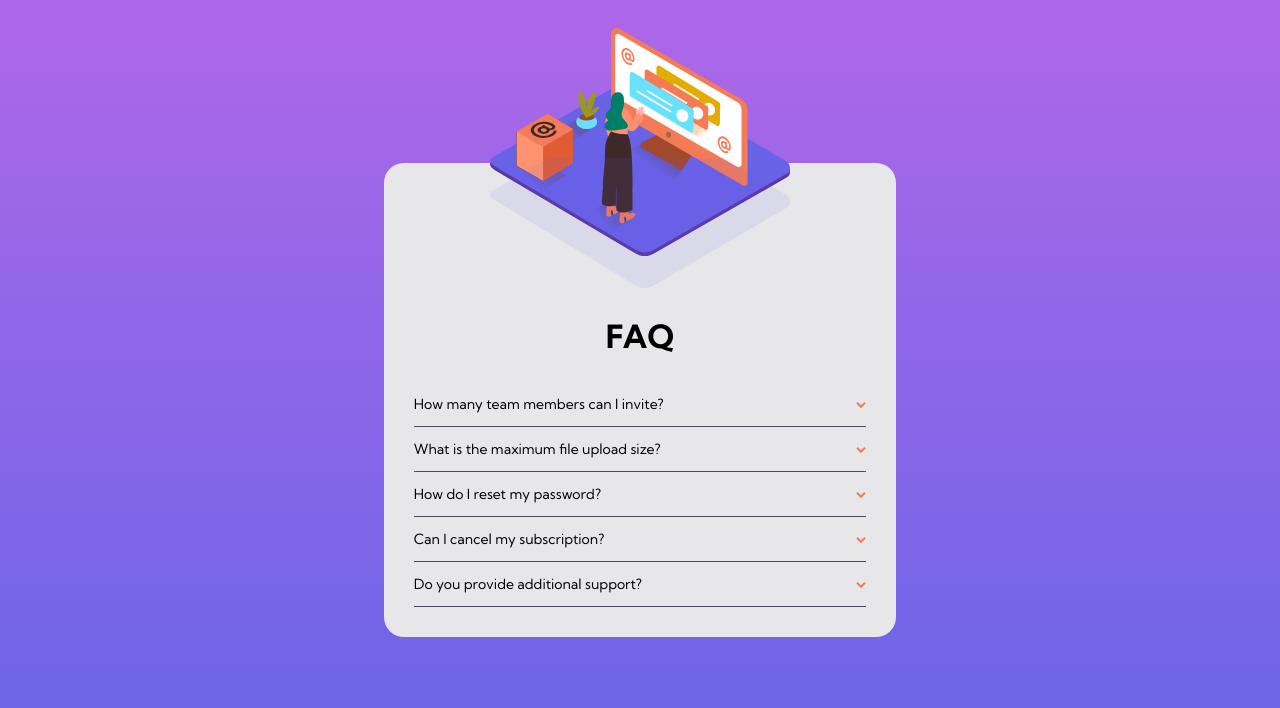
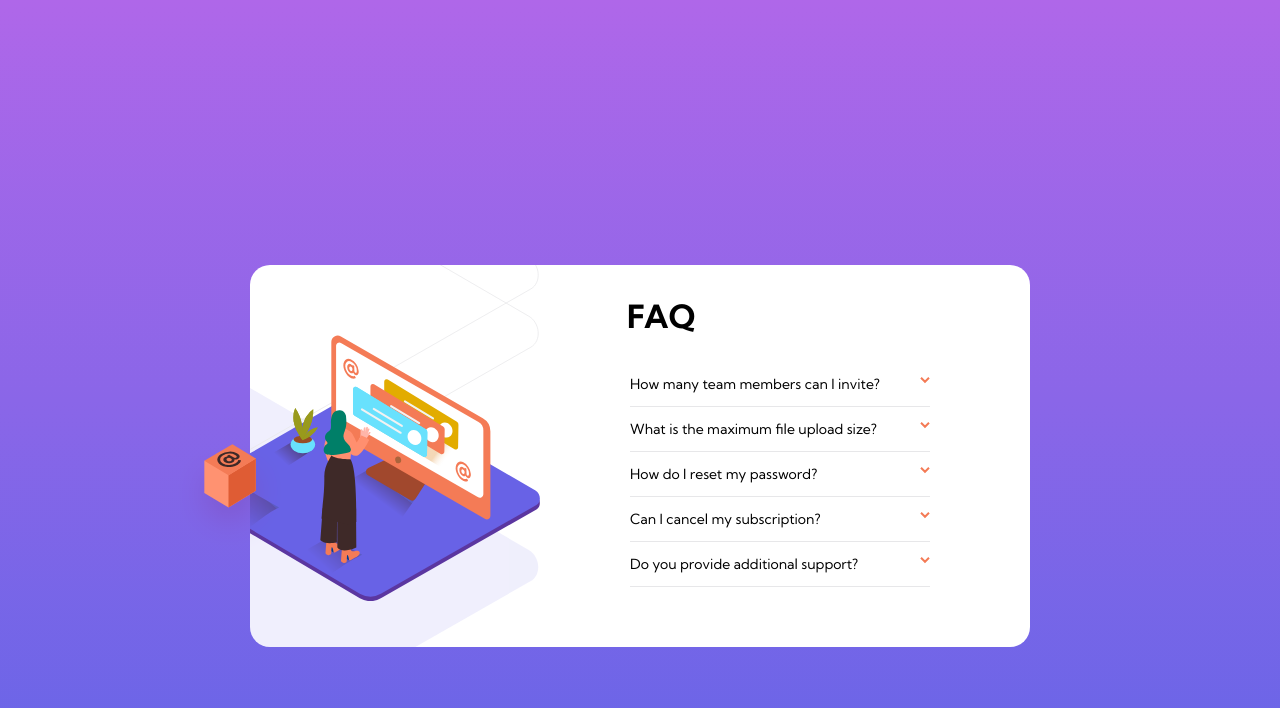
Before and after one commit to SteveNoyes/faq-acc-card, a plain HTML site: page index.html in a window 1280 px wide. Drawn offline with Linux system fonts and the light colour scheme.

Commit message:
desktop media query update

```diff
--- a/assets/css/style.css
+++ b/assets/css/style.css
@@ -1,17 +1,10 @@
 :root {
-  /* Primary */
-  /* Text */
   --dark-gunmetal: #1d1e35;
   --coral: #F47C57;
-  /* Gradient */
-  /* Background gradient: */
   --rich-lilac: #AF67E9;
   --medium-slate-blue: #6565e7;
-  /* Neutral */
-  /* Text */
   --independence: #4a4b5e;
   --gray: #787887;
-  /* Dividers */
   --platinum: #e7e7e9;
 }
 body {
@@ -19,15 +12,6 @@ body {
   font-family: 'Kumbh Sans Regular';
   font-weight: 500;
 }
-/* Family */
-/*
-'Kumbh Sans Regular';
-'Kumbh Sans Bold';
-*/
-
-/* Weights: 500, 700, 800 */
-
-
 .main {
   background: linear-gradient(var(--rich-lilac), var(--medium-slate-blue));
   height: 100vh;
@@ -36,79 +20,125 @@ body {
   align-items: center;
   justify-content: center;
 }
-
 .wrapper {
   text-align: center;
-
 }
-
-/* Accordion */
-
-.accordion {
-  cursor: pointer;
-  text-align: left;
+.desktop-box-icon {
+  display: none;
 }
-
-.accordion span {
-  float: right;
+.desk-icon {
+  width: 250px;
+  height: auto;
+  margin-top: -113px;
 }
-
-.active, .accordion:hover {
-  font-family: 'Kumbh Sans Bold';
-  font-weight: 800;
+.desk-icon-shadow {
+  width: 250px;
+  margin-top: -80px;
+  padding-bottom: 30px;
 }
-
+.mobile-toggle {
+  display: inline;
+}
+.desktop-toggle {
+  display: none;
+}
 .faq-card {
   border-radius: 20px;
-  width: 85%;
+  width: 350px;
   margin: 0 auto;
-  background-color: var(--platinum);
+  background-color: white;
 }
-
 .faq-card h1 {
   font-family: 'Kumbh Sans Bold';
   font-weight: 800;
   font-size: 32px;
 }
-
 .faq-card ul {
-  padding: 30px;
+  padding: 30px 30px 50px 30px;
 }
-
 .faq-card ul li {
   font-size: 14px;
   padding: 15px 0;
 }
-
+.accordion {
+  cursor: pointer;
+  text-align: left;
+}
+.verseIcon {
+  float: right;
+}
+.active {
+  font-family: 'Kumbh Sans Bold';
+  font-weight: 800;
+  color: var(--dark-gunmetal)!important;
+}
+.accordion:hover {
+  color: var(--coral);
+}
 .panel {
   display: none;
-  padding: 0 20px;
+  padding: 0 40px 0 0;
   line-height: 20px;
+  text-align: left;
+  color: grey;
 }
-
 .li-border-bottom {
-  border-bottom: 1px solid var(--independence);
+  border-bottom: 1px solid var(--platinum);
   padding: 0!important;
   margin: 0!important;
 }
-
-.desk-icon {
-  width: 300px;
-  height: auto;
-  margin-top: -135px;
+.reverseIcon {
+  transform: rotate(180deg);
 }
-
-.desk-icon-shadow {
-  width: 300px;
-  margin-top: -100px;
-  padding-bottom: 30px;
+@media screen and (min-width: 1000px) {
+  .mobile-toggle {
+    display: none;
+  }
+  .desktop-toggle {
+    display: inline;
+  }
+  .desktop-desk-icon {
+    width: 350px;
+    position: relative;
+    top: 70px;
+    right: 60px;
+    z-index: 100;
+  }
+  .desktop-box-icon {
+    position: relative;
+    right: 410px;
+    top: 290px;
+    width: 110px;
+    height: 110px;
+    z-index: 1000;
+  }
+  .desktop-desk-icon-shadow {
+    width: 750px;
+    position: relative;
+    bottom: 490px;
+    right: 461px;
+  }
+  .faq-card {
+    display: flex;
+    width: 100%;
+    overflow: hidden;
+  }
+  .img-wrapper {
+    width: 350px;
+    height: 200px;
+  }
+  .faq-wrapper {
+    padding: 15px 70px 40px 0;
+  }
+  .faq-wrapper h1 {
+    text-align: left;
+    padding: 20px 0 0 27px;
+  }
+  .faq-card ul {
+    width: 300px;
+    padding: 30px 30px 20px 30px;
+  }
+  .faq-card ul div {
+    width: 300px;
+  }
 }
-
-.verse-icon {
-  display: block;
-}
-
-.reverse-icon {
-  transform: rotate(180deg);
-  display: none;
-}
--- a/assets/css/typeset.css
+++ b/assets/css/typeset.css
@@ -7,7 +7,6 @@
     font-style: normal;
     font-display: swap;
 }
-
 @font-face {
     font-family: 'Kumbh Sans Bold';
     src: url('../fonts/KumbhSans-Bold.woff2') format('woff2'),
--- a/index.html
+++ b/index.html
@@ -12,51 +12,58 @@
 <body>
   <div class="main">
     <div class="wrapper">
+      <img class="desktop-box-icon desktop-toggle" src="./assets/images/illustration-box-desktop.svg" alt="A box with the @ symbol on top, because">
       <div class="faq-card">
         <div class="img-wrapper">
-          <img class="desk-icon" src="./assets/images/illustration-woman-online-mobile.svg" alt="Aspect ration nightmare fuel">
-          <img class="desk-icon-shadow" src="./assets/images/bg-pattern-mobile.svg" alt="">
+          <!-- Mobile -->
+          <img class="desk-icon mobile-toggle" src="./assets/images/illustration-woman-online-mobile.svg" alt="Aspect ration nightmare fuel">
+          <img class="desk-icon-shadow mobile-toggle" src="./assets/images/bg-pattern-mobile.svg" alt="Aspect ration nightmare fuel shadow">
+          <!-- Desktop -->
+          <img class="desktop-desk-icon desktop-toggle" src="./assets/images/illustration-woman-online-desktop.svg" alt="Aspect ration nightmare fuel">
+          <img class="desktop-desk-icon-shadow desktop-toggle" src="./assets/images/bg-pattern-desktop.svg" alt="Aspect ration nightmare fuel">
         </div>
+        <div class="faq-wrapper">
           <h1>FAQ</h1>
           <ul>
-          <li class="accordion">How many team members can I invite?<span class="verse-icon"><img src="./assets/images/icon-arrow-down.svg" alt=""></span><span class="reverse-icon"><img src="./assets/images/icon-arrow-down.svg" alt=""></span></li>
+            <li class="accordion">How many team members can I invite?<img class="verseIcon" src="./assets/images/icon-arrow-down.svg" alt=""></li>
             <div class="panel">
               <p>You can invite up to 2 additional users on the Free plan. There is no limit on team members for the Premium plan.</p>
             </div>
             <li class="li-border-bottom"></li>
-          <li class="accordion">What is the maximum file upload size?<span><img src="./assets/images/icon-arrow-down.svg" alt=""></span></li>
+            <li class="accordion">What is the maximum file upload size?<img class="verseIcon" src="./assets/images/icon-arrow-down.svg" alt=""></li>
             <div class="panel">
               <p>No more than 2GB. All files in your account must fit your allotted storage space.</p>
             </div>
             <li class="li-border-bottom"></li>
-          <li class="accordion">How do I reset my password?<span><img src="./assets/images/icon-arrow-down.svg" alt=""></span></li>
+            <li class="accordion">How do I reset my password?<img class="verseIcon" src="./assets/images/icon-arrow-down.svg" alt=""></li>
             <div class="panel">
-            <p>Click “Forgot password” from the login page or “Change password” from your profile page.</p>
-            <p>A reset link will be emailed to you.</p>
+              <p>Click “Forgot password” from the login page or “Change password” from your profile page. A reset link will be emailed to you.</p>
             </div>
             <li class="li-border-bottom"></li>
-          <li class="accordion">Can I cancel my subscription?<span><img src="./assets/images/icon-arrow-down.svg" alt=""></span></li>
+            <li class="accordion">Can I cancel my subscription?<img class="verseIcon" src="./assets/images/icon-arrow-down.svg" alt=""></li>
             <div class="panel">
               <p>Yes! Send us a message and we'll process your request no questions asked.</p>
             </div>
             <li class="li-border-bottom"></li>
-          <li class="accordion">Do you provide additional support?<span><img src="./assets/images/icon-arrow-down.svg" alt=""></span></li>
+            <li class="accordion">Do you provide additional support?<img class="verseIcon" src="./assets/images/icon-arrow-down.svg" alt=""></li>
             <div class="panel">
               <p>Chat and email support is available 24/7. Phone lines are open during normal business hours.</p>
             </div>
             <li class="li-border-bottom"></li>
-
           </ul>
         </div>
       </div>
     </div>
+  </div>
   <script>
-    var acc = document.getElementsByClassName("accordion");
-    var i;
-    for (i = 0; i < acc.length; i++) {
+    let acc = document.getElementsByClassName("accordion");
+    for (let i = 0; i < acc.length; i++) {
       acc[i].addEventListener("click", function() {
+        let reverseIcons = document.getElementsByClassName("verseIcon");
+        let image = this.children[0];
         this.classList.toggle("active");
-        var panel = this.nextElementSibling;
+        image.classList.toggle("reverseIcon");
+        let panel = this.nextElementSibling;
         if (panel.style.display === "block") {
           panel.style.display = "none";
         } else {
```
Also changed, not shown: assets/css/reset.css (+4 -4 lines), assets/images/desktop.png (added), assets/images/mobile.png (added), 1 other file. Lines whose indentation alone changed are shown as unchanged.
